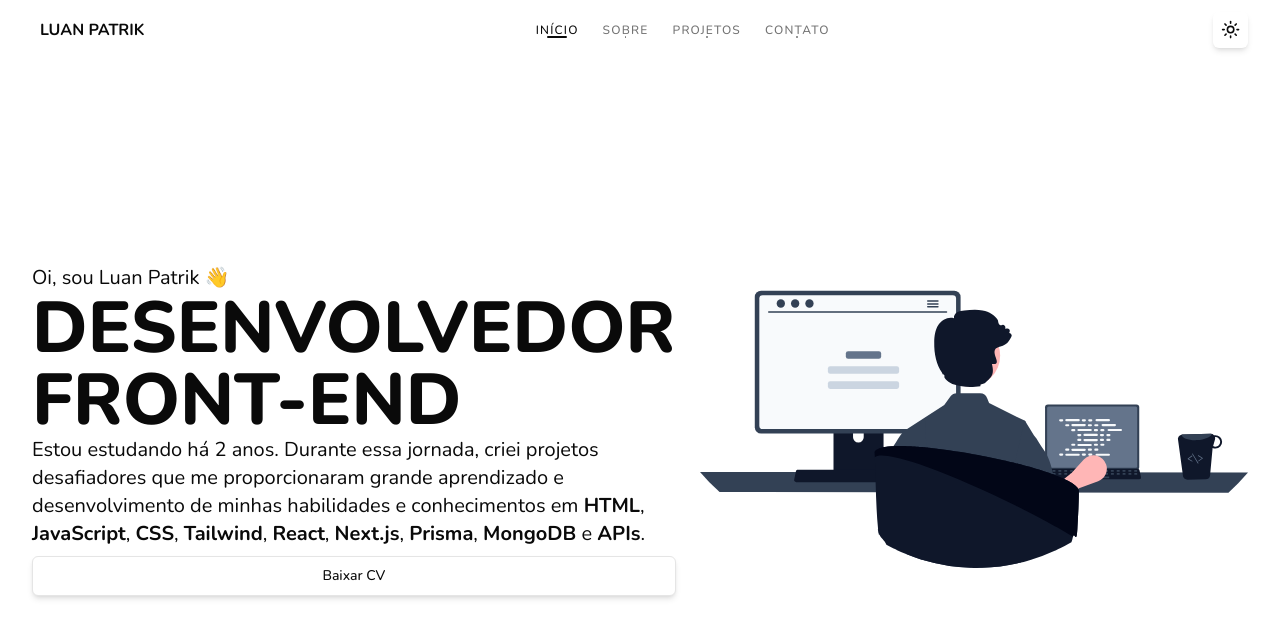
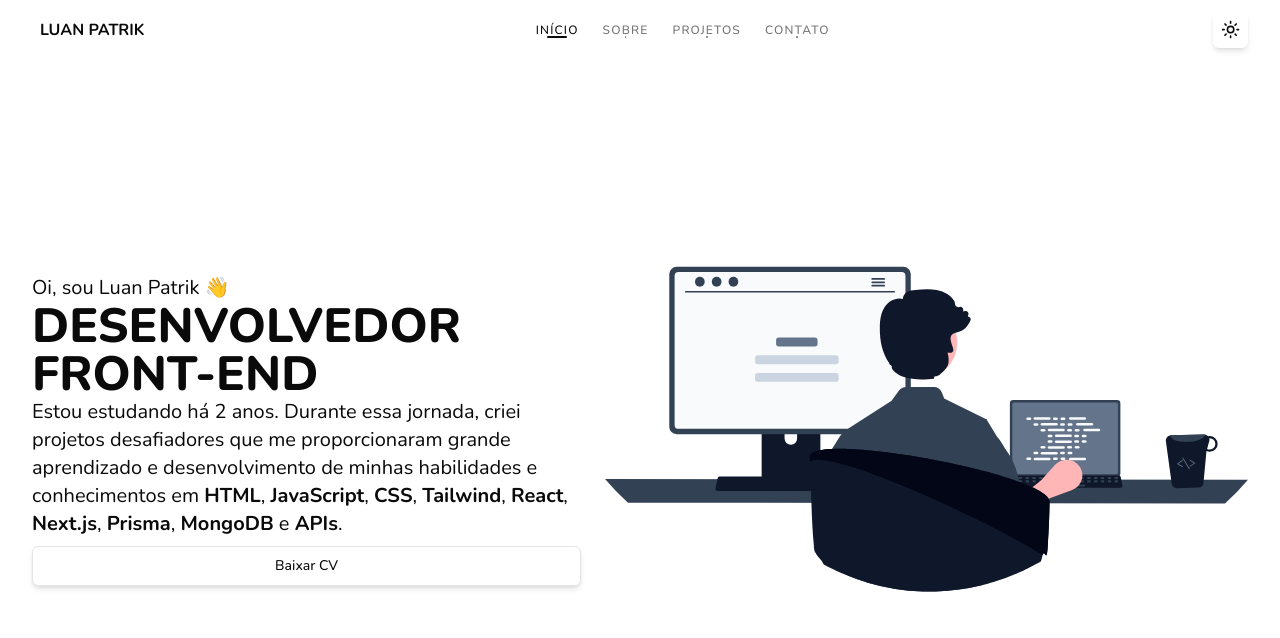
Before and after one commit to luan-patrik/my-portfolio, a Next.js app: page / in a window 1280 px wide. Shown: the top 638 px of the page. Built offline with nearby package versions, Linux system fonts and the light colour scheme.

Commit message:
feat: adjusted responsiveness

```diff
--- a/src/components/Home.tsx
+++ b/src/components/Home.tsx
@@ -19,7 +19,7 @@ const Home = () => {
               <h1 className='text-base font-normal md:text-xl'>
                 Oi, sou Luan Patrik 👋
               </h1>
-              <h2 className='xs:text-3xl text-2xl font-extrabold sm:text-5xl md:text-6xl lg:text-7xl 2xl:text-8xl'>
+              <h2 className='xs:text-3xl text-2xl font-extrabold sm:text-4xl md:text-5xl 2xl:text-7xl'>
                 DESENVOLVEDOR
                 <br />
                 FRONT-END
```
